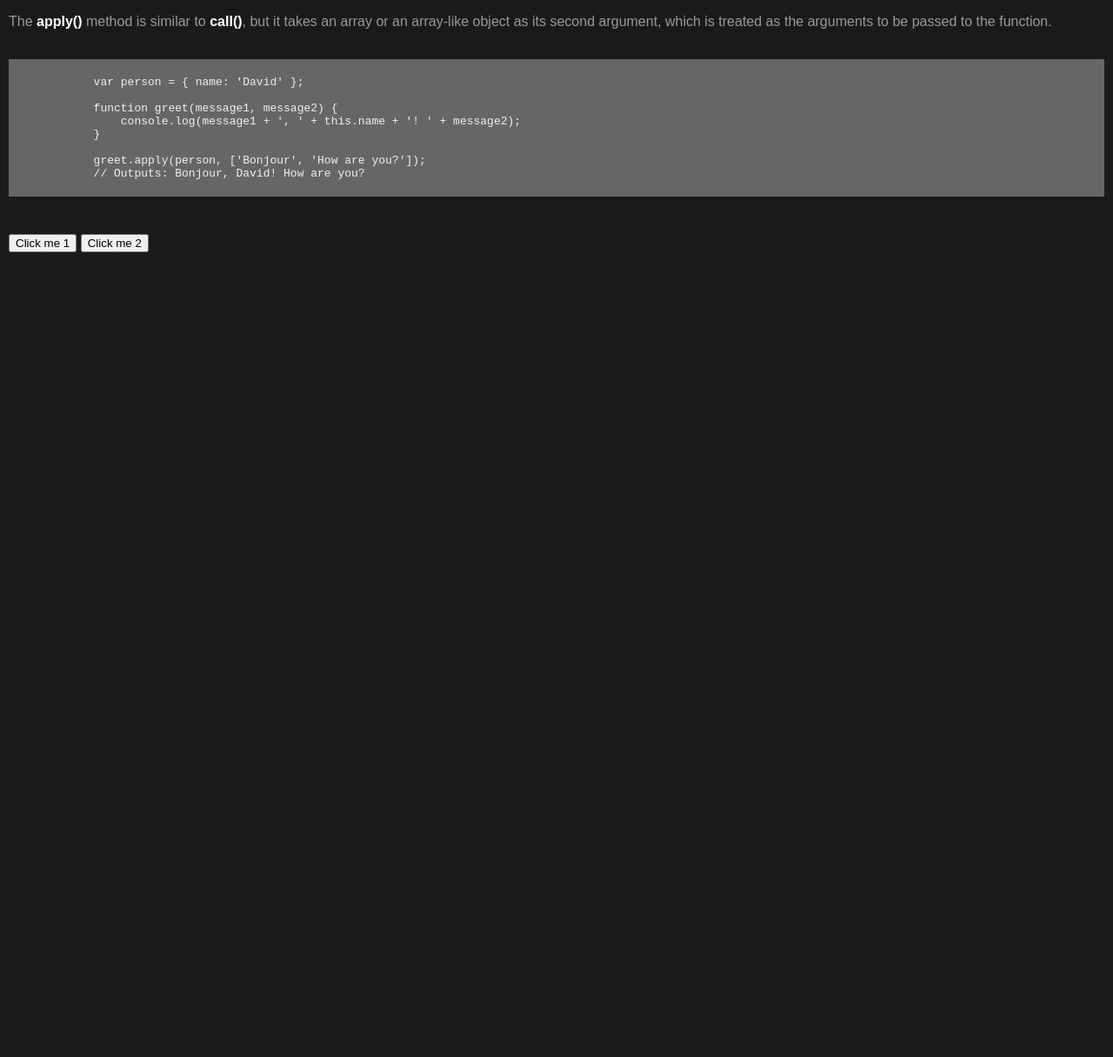
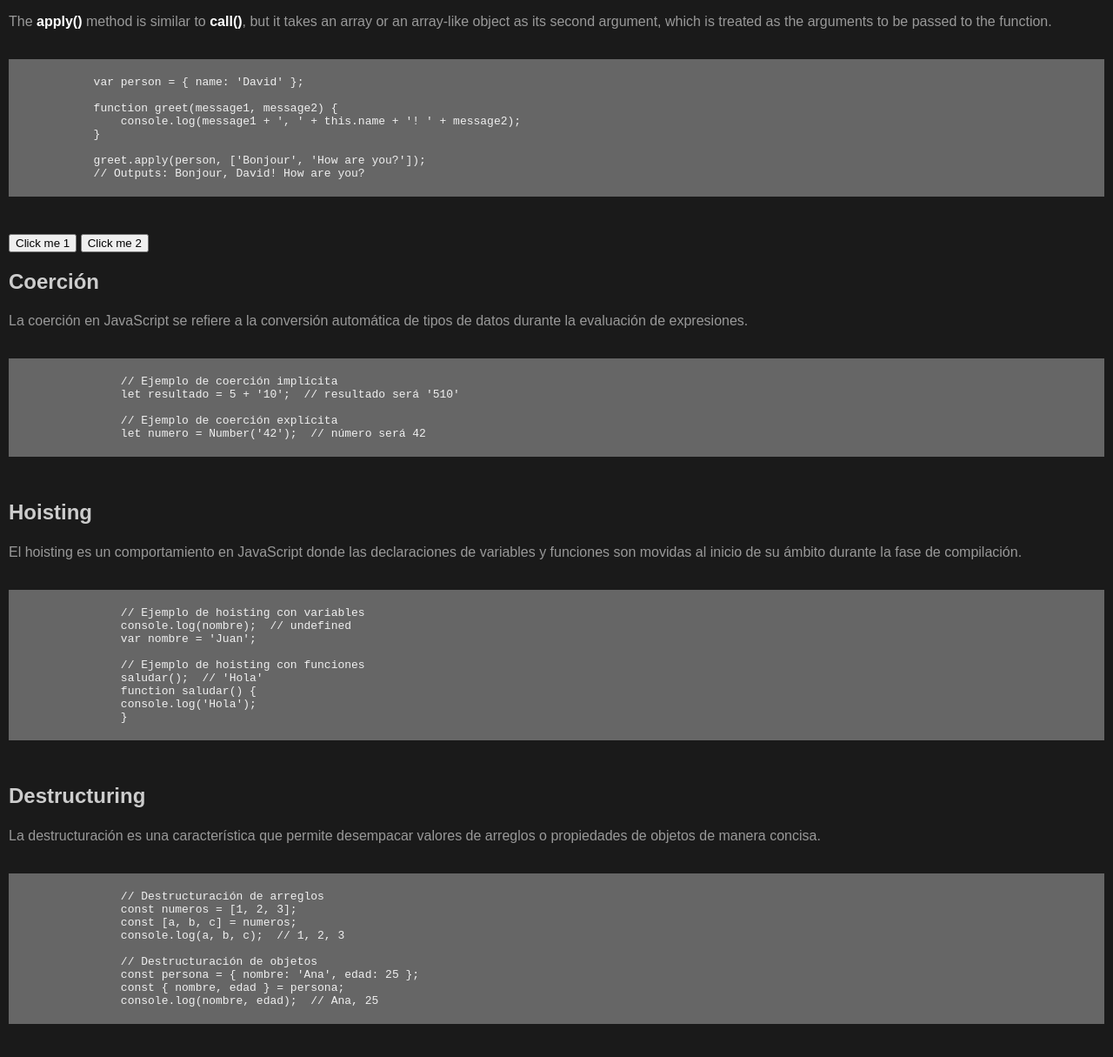
Before and after one commit to Dlaplace/jsthings, a website: page index.html in a window 1280 px wide. Shown: the part 7034-8249 px from the top of the page at 87% size. Before the commit the page ends 7334 px from the top, so only its background shows below. Drawn offline with Linux system fonts and the light colour scheme.

Commit message:
more updates

```diff
--- /dev/null
+++ b/hoist.js
@@ -0,0 +1,24 @@
+console.log('*****hoist *********')
+console.log(suma)
+// console.log(arrow)
+console.log({a})
+// console.log({b})
+// console.log({c})
+
+
+console.log("suma es ", suma(2,2))
+console.log("suma es ", arrow(3,3))
+
+const arrow = (a,b) => a+b
+// var arrow = (a,b) => a+b
+
+function suma(a,b){
+    return a+b
+}
+
+
+var a = "this is var"
+const b= "this is const"
+let c = "this is let"
+
+console.log({a},{b},{c})
--- a/index.html
+++ b/index.html
@@ -519,10 +519,53 @@
 		<button id="myButton1" onclick="buttonClick(this)">Click me 1</button>
     <button id="myButton2" onclick="buttonClick(this)">Click me 2</button>
 
-	</div>
+	<h2>Coerción</h2>
+	<p>La coerción en JavaScript se refiere a la conversión automática de tipos de datos durante la evaluación de expresiones.</p>
+	<pre>
+		<code>
+		// Ejemplo de coerción implícita
+		let resultado = 5 + '10';  // resultado será '510'
+
+		// Ejemplo de coerción explícita
+		let numero = Number('42');  // número será 42
+		</code>
+	</pre>
+
+	<h2>Hoisting</h2>
+	<p>El hoisting es un comportamiento en JavaScript donde las declaraciones de variables y funciones son movidas al inicio de su ámbito durante la fase de compilación.</p>
+	<pre>
+		<code>
+		// Ejemplo de hoisting con variables
+		console.log(nombre);  // undefined
+		var nombre = 'Juan';
+
+		// Ejemplo de hoisting con funciones
+		saludar();  // 'Hola'
+		function saludar() {
+		console.log('Hola');
+		}
+		</code>
+	</pre>
+	<h2>Destructuring</h2>
+	<p>La destructuración es una característica que permite desempacar valores de arreglos o propiedades de objetos de manera concisa.</p>
+	<pre>
+		<code>
+		// Destructuración de arreglos
+		const numeros = [1, 2, 3];
+		const [a, b, c] = numeros;
+		console.log(a, b, c);  // 1, 2, 3
+
+		// Destructuración de objetos
+		const persona = { nombre: 'Ana', edad: 25 };
+		const { nombre, edad } = persona;
+		console.log(nombre, edad);  // Ana, 25
+		</code>
+	</pre>
+
 
 
 	<script src="index.js"></script>
+	<script src="hoist.js"></script>
 </body>
 
 </html>
--- a/index.js
+++ b/index.js
@@ -105,6 +105,41 @@ function handleClick(button) {
 }
 
 function buttonClick(button) {
+  console.log("this",this);
+  console.log("button",button);
+
   var boundFunction = handleClick.bind(null, button);
   boundFunction();
 }
+
+//------ spread operator
+
+const arr = ["pizza","hamburguesa","papas","Perro","crispetas"];
+
+const [pizza, ...comida] = arr;
+console.log(pizza);
+const [,,papas] = arr;
+console.log("console de comida: ",comida);
+console.log("console de papas: ", papas);
+
+const persona = {
+  nombre: "test",
+  apellido: "tester",
+  ubicacion: {
+    pais: "colombia",
+    ciudad: "bogotá"
+  }
+}
+console.log(persona)
+
+const {nombre} = persona
+console.log("nombre",nombre);
+
+const { apellido: lastname} = persona;
+console.log("apellido", lastname);
+
+const personaCopy = {... persona}
+console.log("copia",personaCopy);
+
+persona.ubicacion.pais = "medellin";
+console.log("copia",personaCopy);
```
